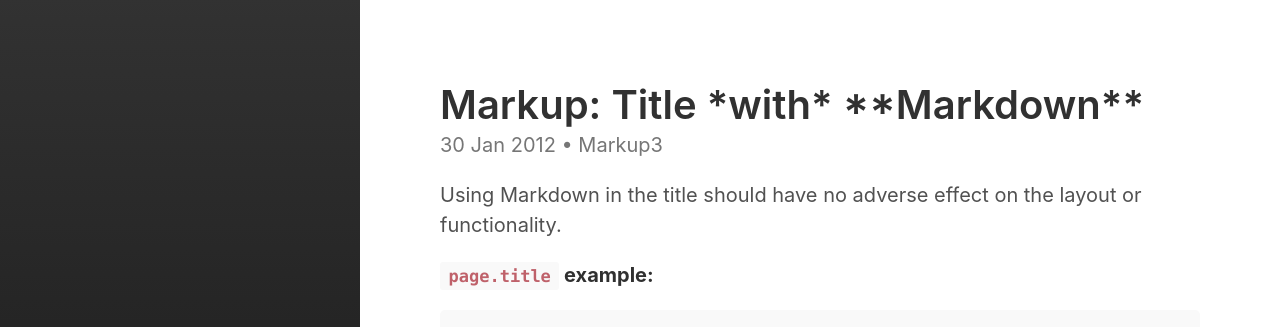
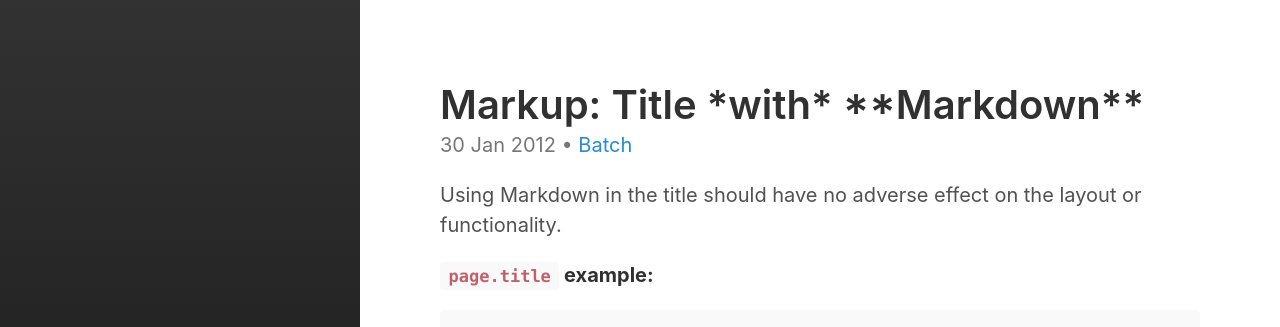
Before and after one commit to farukonder/farukonder.github.io, a Jekyll site: the page built from _posts/2012-01-30-markup-title-with-markup3.md, in a window 1280 px wide and 923 px high. Shown: the top 327 px of the window. Built offline with Jekyll 4.4.1, drawn with Linux system fonts in a browser that asks for light colours.

Commit message:
new content

```diff
--- a/_posts/2012-01-30-markup-title-with-markup3.md
+++ b/_posts/2012-01-30-markup-title-with-markup3.md
@@ -2,7 +2,7 @@
 layout: post
 title: "Markup: Title *with* **Markdown**"
 categories:
-  - Markup3
+  - Batch
 tags:
   - css
   - html
```
